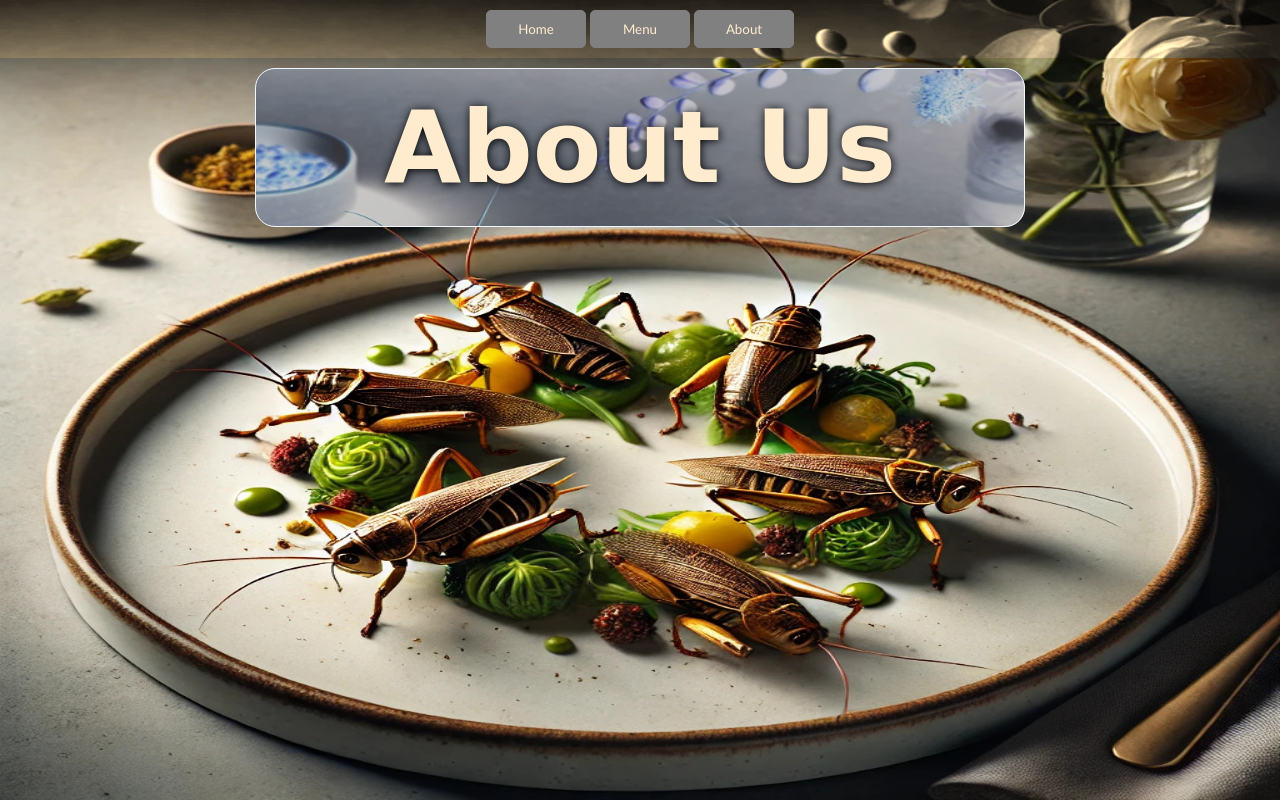
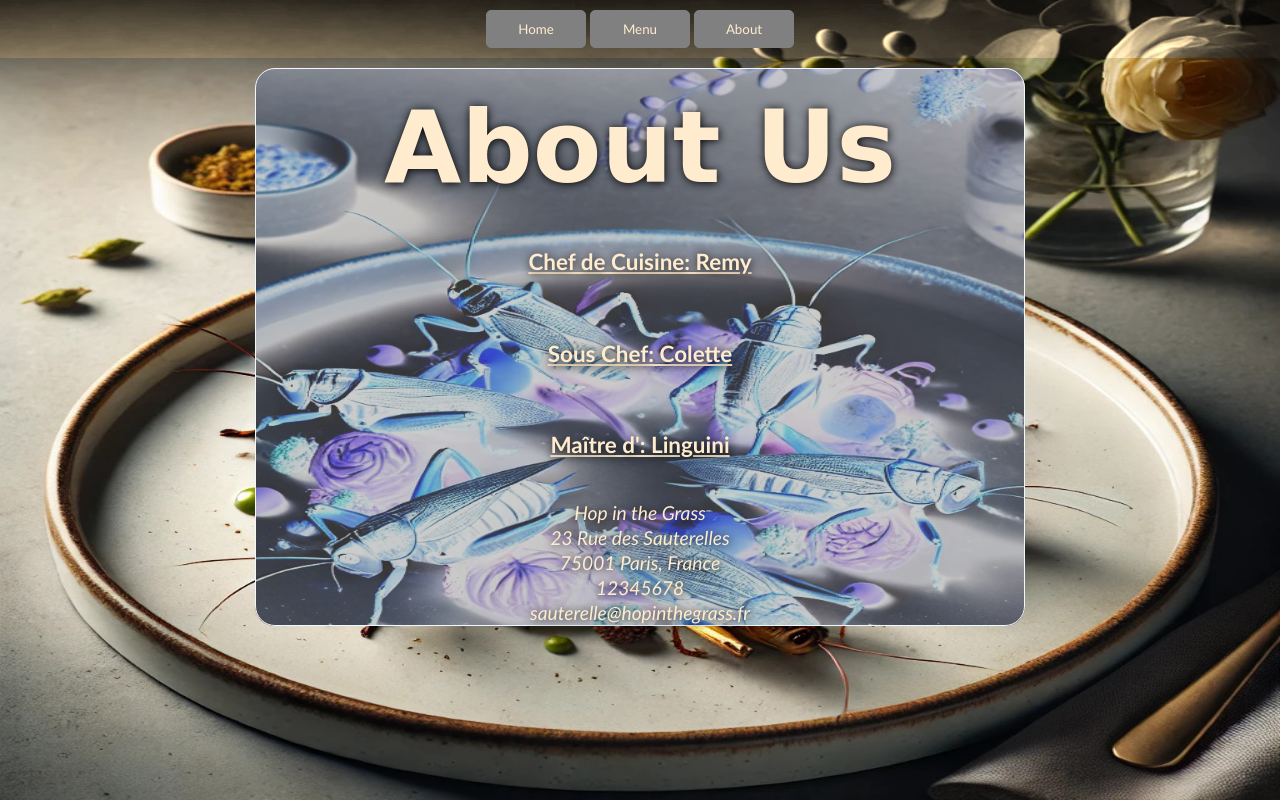
Before and after one commit to Zuxulius/odin-restaurant, a website built with webpack: page src/template.html in a window 1280 px wide. Both pictures are taken after a click on the button "About". Built offline with nearby package versions, Linux system fonts and the light colour scheme.

Commit message:
create about section content

```diff
--- a/src/about.js
+++ b/src/about.js
@@ -1,9 +1,53 @@
-import {content, h1} from "./home.js";
+import {content, h1, removeChildren} from "./home.js";
+
+const staff = [
+    {
+        name: "Remy",
+        title: "Chef de Cuisine",
+    },
+    {
+        name: "Colette",
+        title: "Sous Chef",
+    },
+    {
+        name: "Linguini",
+        title: "Maître d'"
+    }
+];
+
+const contact = {
+    name: "Hop in the Grass",
+    street: "23 Rue des Sauterelles",
+    area: "75001 Paris, France",
+    phone: 12345678,
+    email: "sauterelle@hopinthegrass.fr",
+}
+
+
+function addStaff() {
+    staff.forEach(function(member){
+        const h3 = document.createElement('h3');
+        h3.textContent = `${member.title}: ${member.name}`;
+        h3.style.textDecoration = 'underline';
+        content.appendChild(h3)
+    })
+}
+
+function addContactInfo() {
+    const addr = document.createElement('address');
+    addr.id = "addr-wrap"
+    content.appendChild(addr);
+    for (let key in contact) {
+        const addrItem = document.createElement('p');
+        addrItem.textContent += `${contact[key]}`;
+        addr.appendChild(addrItem);
+    }
+}
 
 export default function initAbout() {
-    while(content.firstChild) {
-        content.removeChild(content.firstChild)
-    }
+    removeChildren();
     content.appendChild(h1);
     h1.textContent = "About Us";
+    addStaff()
+    addContactInfo();
 }
--- a/src/home.js
+++ b/src/home.js
@@ -16,11 +16,18 @@ Let yourself be transported to the French countryside and "Hop in the Grass"!`
 
 const content = document.getElementById("content");
 
+function removeChildren() {
+    while(content.firstChild) {
+        content.removeChild(content.firstChild)
+    }
+}
+
 export default function initHome() {
+    removeChildren();
     content.appendChild(h1);
     content.appendChild(h3);
     content.appendChild(p);
     h1.textContent = 'Hop in the Grass';
 };
 
-export {content, h1};
+export {content, h1, removeChildren};
--- a/src/menu.js
+++ b/src/menu.js
@@ -1,9 +1,7 @@
-import {content, h1} from "./home.js";
+import {content, h1, removeChildren} from "./home.js";
 
 export default function initMenu() {
-    while(content.firstChild) {
-        content.removeChild(content.firstChild)
-    }
+    removeChildren();
     h1.textContent = "Menu";
     content.appendChild(h1);
 }
--- a/src/styles.css
+++ b/src/styles.css
@@ -100,3 +100,12 @@ button:hover {
     width: 100%;
     height: 75vh;
 }
+
+#addr-wrap {
+    background-color: rgba(255, 255, 255, 0);
+}
+#addr-wrap p {
+    background-color: rgba(255, 255, 255, 0);
+    margin: 0;
+    line-height: 5px;
+}
```
